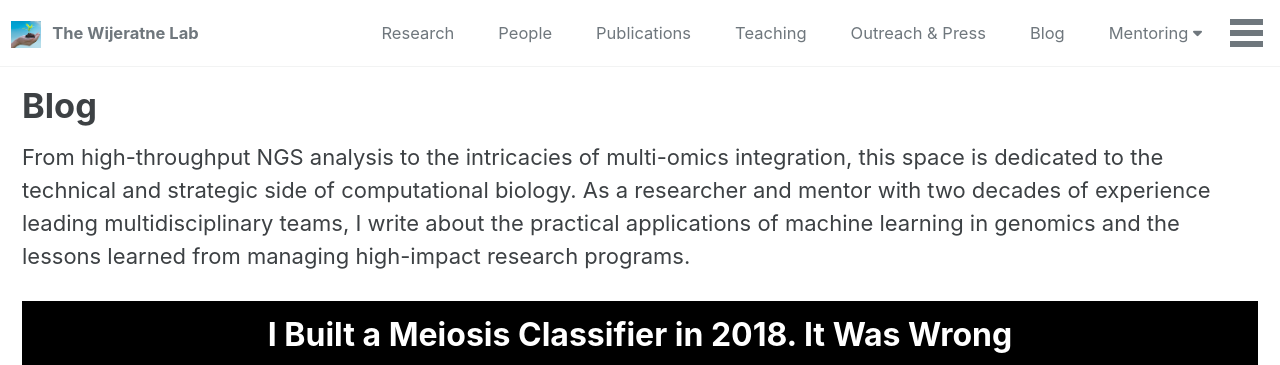
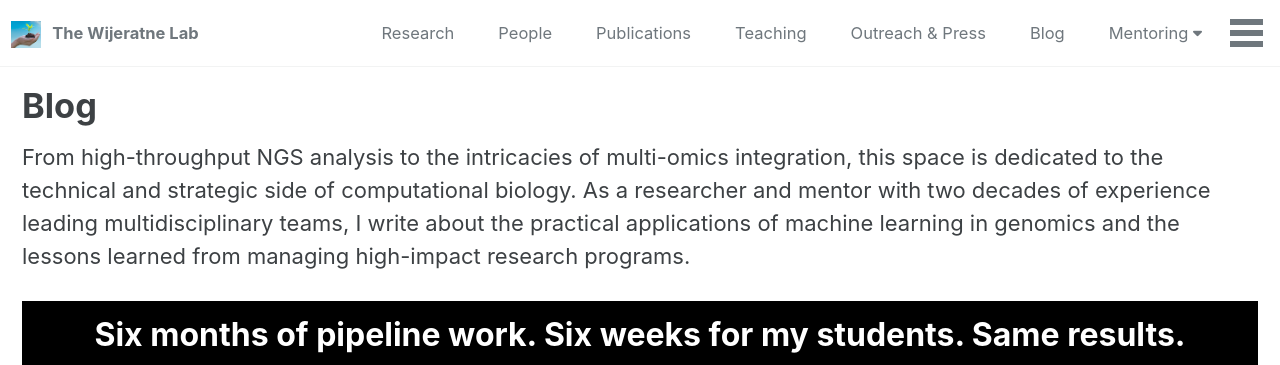
Before and after one commit to ajwije/Wijeratne_lab, a Jekyll site: the page built from _pages/Blog.md, in a window 1280 px wide and 900 px high, cut to the strip 0-365 px from the top of the window. Built offline with Jekyll 4.4.1, drawn with Linux system fonts in a browser that asks for light colours; cached includes are drawn as plain includes; nearby versions of some CDN libraries.

Commit message:
Update blog and outreach posts

```diff
--- a/_pages/Blog.md
+++ b/_pages/Blog.md
@@ -7,6 +7,12 @@ permalink: /blog/
 ---
 
 From high-throughput NGS analysis to the intricacies of multi-omics integration, this space is dedicated to the technical and strategic side of computational biology. As a researcher and mentor with two decades of experience leading multidisciplinary teams, I write about the practical applications of machine learning in genomics and the lessons learned from managing high-impact research programs.
+
+<div style="background-color: black; display: flex; justify-content: center; align-items: center; padding: 10px;">
+  <div style="color: white; font-size: 32px; font-weight: bold;">Six months of pipeline work. Six weeks for my students. Same results.</div>
+</div>
+
+<iframe src="https://www.linkedin.com/embed/feed/update/urn:li:activity:7440045618246549504" height="1412" width="504" frameborder="0" allowfullscreen="" title="Embedded post"></iframe>
 
 
 <div style="background-color: black; display: flex; justify-content: center; align-items: center; padding: 10px;">
```
Also changed, not shown: _pages/outreach.md (+6 -0 lines).
